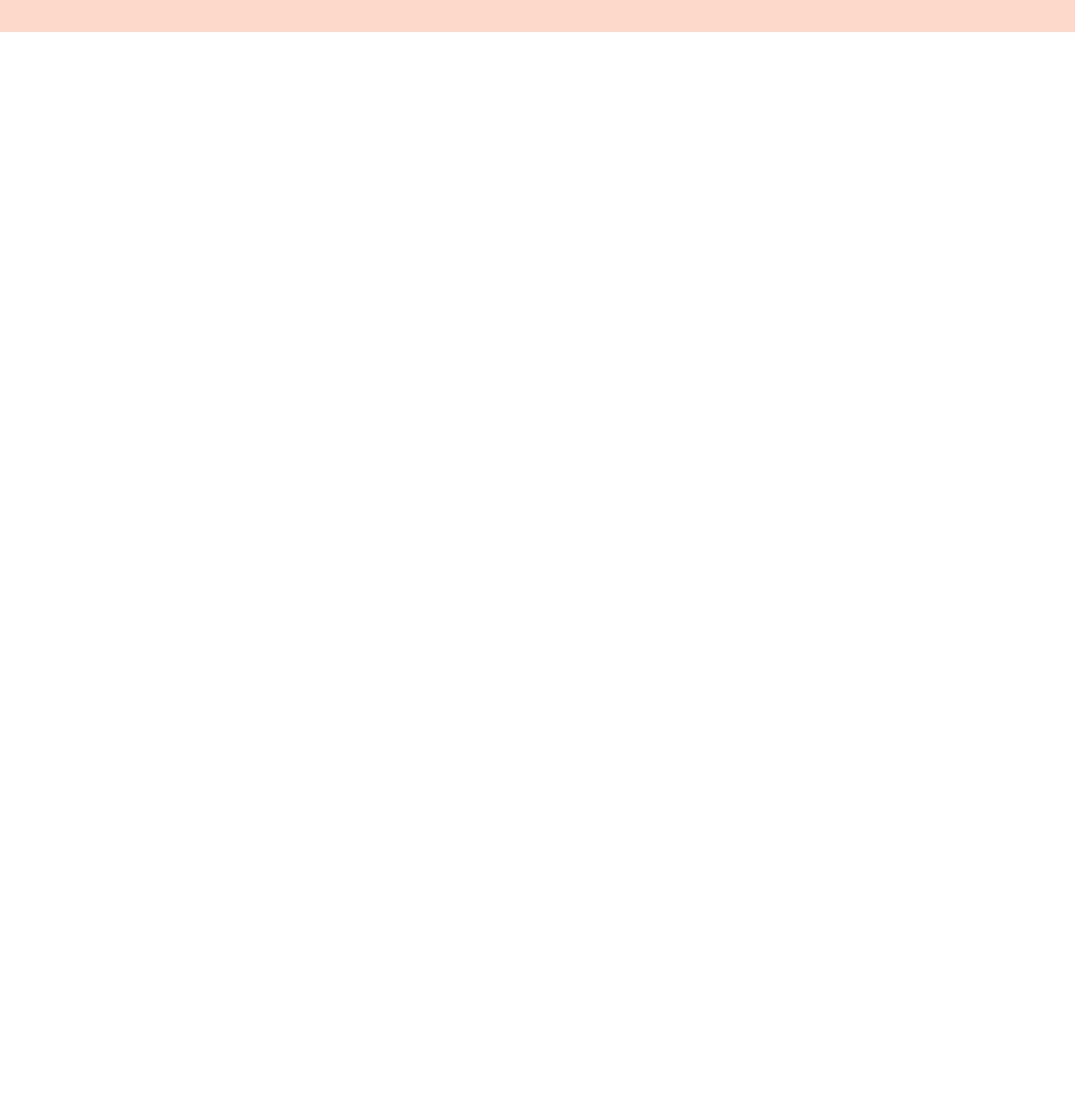
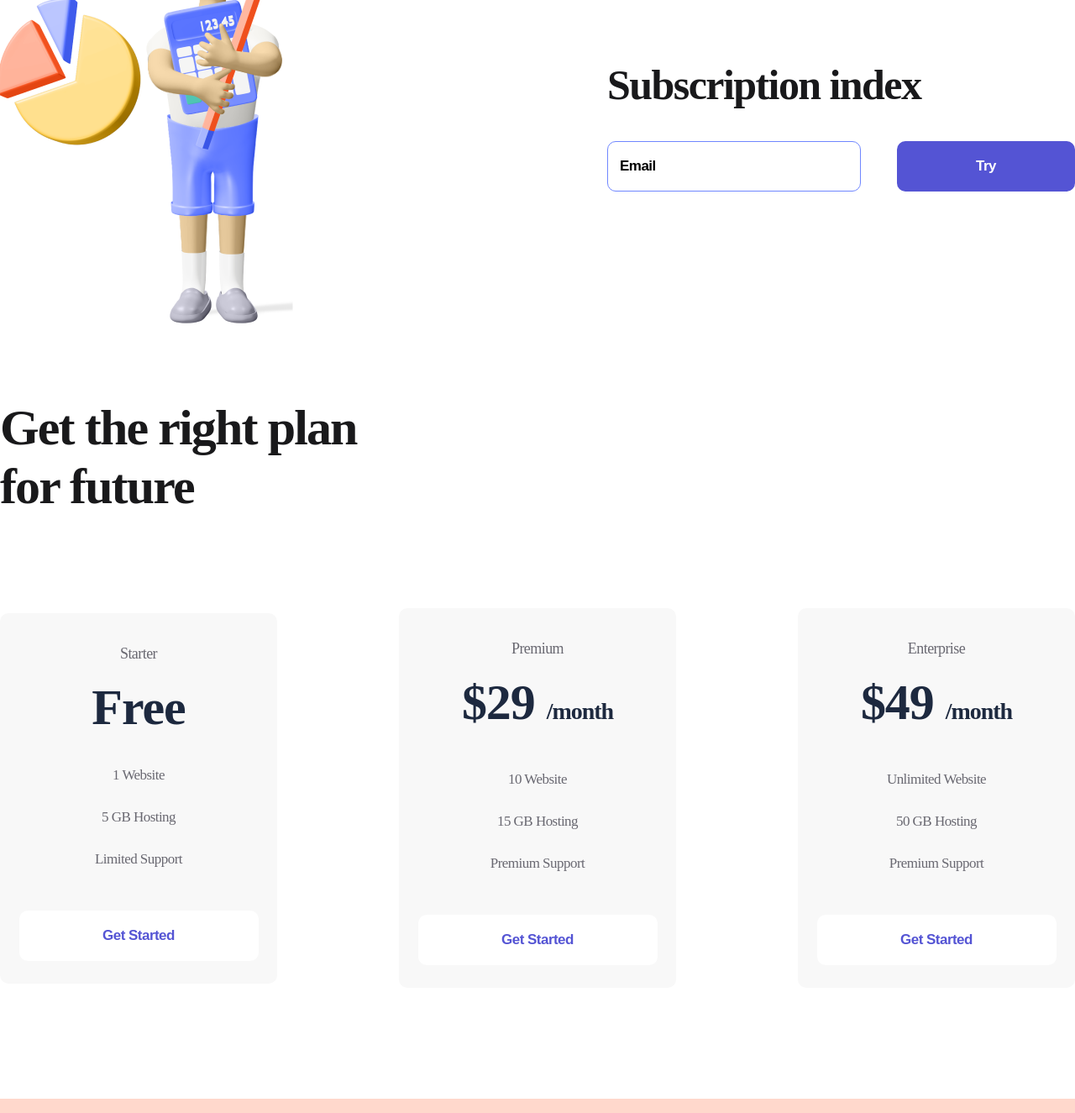
Before and after one commit to promethey90/logohiro, a plain HTML site: page index.html in a window 1280 px wide. Shown: the part 855-2180 px from the top of the page at 84% size. Before the commit the page ends 893 px from the top, so only its background shows below. Drawn offline with Linux system fonts and the light colour scheme.

Commit message:
Add files via upload

```diff
--- a/index.html
+++ b/index.html
@@ -36,7 +36,7 @@
             </div>
         </div>
     </header>
-    <section class="container about">
+       <section class="container about">
         <div>
             <h1 class="about_title">Grow your subscription business</h1>
             <p class="about_text">Outcome-centered products that reduce churn, optimize pricing, and grow your subscription business end-to-end.</p>
@@ -49,7 +49,58 @@
         <div>
             <img src="./img/Hero 3D.svg" alt="Hero">
         </div>
-    </section>
+      </section>
+         <section class="container subscribe">
+        <div>
+            <img src="./img/Second Hero.png" alt="Second Hero">
+        </div>
+        <div>
+            <h2 class="subscribe_title">
+                Subscription index
+            </h2>
+            <form>
+                <input class="input" type="text" placeholder="Email">
+                <button class="button button_violet">
+                    Try
+                </button>
+            </form>
+        </div>
+         </section>
+            <section class="container plan">
+                <h2 class="plan_title">Get the right plan for future</h2>
+                <div class="plan_flex">
+                    <div class="item">
+                        <p class="item_text">Starter</p>
+                        <h3 class="item_title">Free</h3>
+                        <ul>
+                            <li class="item_li">1 Website</li>
+                            <li class="item_li">5 GB Hosting</li>
+                            <li class="item_li">Limited Support</li>
+                        </ul>
+                        <button class="button button_item">Get Started</button>
+                    </div>
+                    <div class="item">
+                        <p class="item_text">Premium</p>
+                        <h3 class="item_title">$29 <span>/month</span></h3>
+                        <ul>
+                            <li class="item_li">10 Website</li>
+                            <li class="item_li">15 GB Hosting</li>
+                            <li class="item_li">Premium Support</li>
+                        </ul>
+                        <button class="button button_item">Get Started</button>
+                    </div>
+                    <div class="item">
+                        <p class="item_text">Enterprise</p>
+                        <h3 class="item_title">$49 <span>/month</span></h3>
+                        <ul>
+                            <li class="item_li">Unlimited Website</li>
+                            <li class="item_li">50 GB Hosting</li>
+                            <li class="item_li">Premium Support</li>
+                        </ul>
+                        <button class="button button_item">Get Started</button>
+                    </div>
+                </div>
+            </section>
     <footer class="footer">
         <div class="container footer_flex">
             <div>
--- a/style/style.css
+++ b/style/style.css
@@ -12,7 +12,7 @@
     background: rgba(255, 113, 67, 0.27);
     padding: 38px 0 48px;
 }
-.header_flex, .footer_flex, .about{
+.header_flex, .footer_flex, .about, .subscribe, .plan_flex{
     display: flex;
     justify-content: space-between;
     align-items: center;
@@ -117,3 +117,97 @@
     color: black;
     transition: 300ms;
 }
+.subscribe{
+    margin-bottom: 85px;
+}
+.subscribe_title{
+    font-weight: 700;
+    font-size: 50px;
+    line-height: 57px;
+    letter-spacing: -1.56316px;
+    color: #19191B;
+    margin-bottom: 38px;
+}
+.input{
+    width: 302px;
+    height: 60px;
+    border-radius: 10px;
+    border: 1px solid #7087FF;
+    padding-left: 14px;
+    box-sizing: border-box;
+    margin-right: 39px;
+}
+.input::placeholder, .input{
+    font-weight: 700;
+    font-size: 17px;
+    line-height: 22px;
+    letter-spacing: -0.531474px;
+    color: #000000;
+}
+.input:focus{
+    outline: none;
+}
+.plan{
+    margin-bottom: 132px;
+}
+.plan_title{
+    font-weight: 700;
+    font-size: 60px;
+    line-height: 70px;
+    letter-spacing: -1.87579px;
+    color: #19191B;
+    max-width: 504px;
+    margin-bottom: 110px;
+}
+.item{
+    width: 330px;
+    background: #F8F8F8;
+    border-radius: 10px;
+    text-align: center;
+    padding: 34px 0 27px;
+}
+.item:hover{
+    transition: 500ms;
+    background: #FF7143;
+    box-shadow: 0px 32px 34px rgba(255, 112, 59, 0.317827);
+}
+.item_text{
+    font-size: 18px;
+    line-height: 28px;
+    letter-spacing: -0.562737px;
+    color: #696871;
+}
+.item:hover .item_text, .item:hover .item_title, .item:hover
+ .item_li{
+    color: white;
+    transition: 500ms;
+}
+.item_title{
+    font-weight: 700;
+    font-size: 60px;
+    line-height: 56px;
+    letter-spacing: -1.03448px;
+    color: #1D293F;
+    margin: 22px 0 28px;
+}
+.item_title span{
+    font-size: 28px;
+}
+.item_li{
+    list-style: none;
+    font-size: 17px;
+    line-height: 50px;
+    letter-spacing: -0.531474px;
+    color: #696871;
+}
+.button_item{
+    width: 285px;
+    background: white;
+    color: #5454D4;
+    margin-top: 36px;
+}
+.item:hover .button_item{
+    background: #9F3919;
+    color: white;
+    transition: 500ms;
+}
```
Also changed, not shown: img/Second Hero.png (added).
